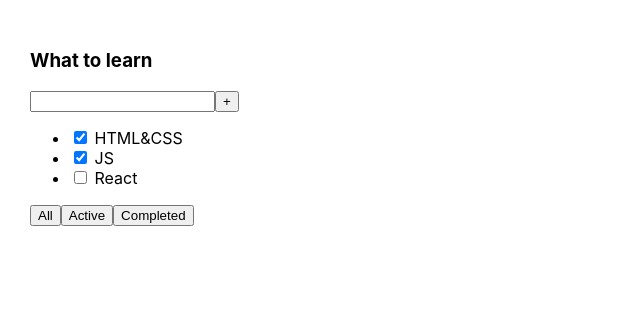
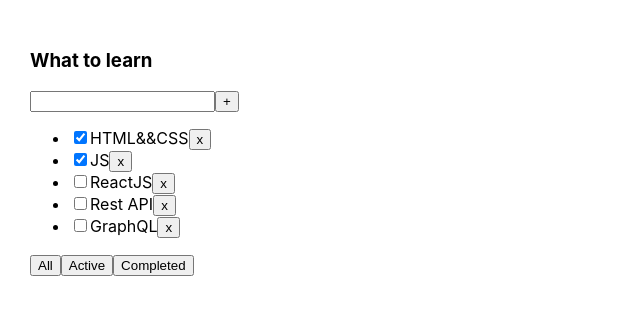
Before and after one commit to AlexYakovenko2001/todolist-by-dimich, a React (Create React App) app: page / in a window 1280 px wide. Shown: the top 314 px of the page, without its empty margins (0-640 px from the left). Built offline with nearby package versions, Linux system fonts and the light colour scheme.

Commit message:
adding functionality to buttons

```diff
--- a/src/App.tsx
+++ b/src/App.tsx
@@ -1,26 +1,43 @@
-import React from 'react';
+import React, {useState} from 'react';
 import './App.css';
+import {Todolist} from './Todolist';
+
+export type FilterType = 'all' | 'active' | 'completed'
 
 function App() {
+
+    const [tasks, setTasks] = useState([{id: 1, title: 'HTML&&CSS', isDone: true},
+        {id: 2, title: 'JS', isDone: true},
+        {id: 3, title: 'ReactJS', isDone: false},
+        {id: 4, title: 'Rest API', isDone: false},
+        {id: 5, title: 'GraphQL', isDone: false}])
+
+    const [filter, setFilter] = useState<FilterType>('all')
+
+    const removeTask = (id:number) => {
+        let newTasksList = tasks.filter(t => t.id !== id)
+        setTasks(newTasksList)
+    }
+
+    let filtredTasks = tasks
+    if (filter === 'active') {
+        filtredTasks = tasks.filter(t => t.isDone !== true)
+    }
+    if (filter === 'completed') {
+        filtredTasks = tasks.filter(t => t.isDone !== false)
+    }
+
+    const changeTaskList = (value: FilterType) => {
+        setFilter(value)
+    }
+
     return (
         <div className="App">
-            <div>
-                <h3>What to learn</h3>
-                <div>
-                    <input/>
-                    <button>+</button>
-                </div>
-                <ul>
-                    <li><input type="checkbox" checked={true}/> <span>HTML&CSS</span></li>
-                    <li><input type="checkbox" checked={true}/> <span>JS</span></li>
-                    <li><input type="checkbox" checked={false}/> <span>React</span></li>
-                </ul>
-                <div>
-                    <button>All</button>
-                    <button>Active</button>
-                    <button>Completed</button>
-                </div>
-            </div>
+            <Todolist
+                tasks={filtredTasks}
+                title={'What to learn'}
+                removeTask={removeTask}
+                changeTaskList={changeTaskList}/>
         </div>
     );
 }
--- /dev/null
+++ b/src/Todolist.tsx
@@ -0,0 +1,43 @@
+import React from 'react';
+import {FilterType} from './App';
+
+type TasksType = {
+    id: number
+    title: string
+    isDone: boolean
+}
+
+type TodolistPropsType = {
+    title: string
+    tasks: Array<TasksType>
+    removeTask: (id: number) => void
+    changeTaskList : (value : FilterType) => void
+}
+
+export const Todolist = (props: TodolistPropsType) => {
+    return (
+        <div>
+            <h3>{props.title}</h3>
+            <div>
+                <input/>
+                <button>+</button>
+            </div>
+            <ul>
+                {props.tasks.map((t) => {
+                    return (
+                        <li key={t.id}>
+                            <input type="checkbox" checked={t.isDone}/>
+                            <span>{t.title}</span>
+                            <button onClick={() => {props.removeTask(t.id)}}>x</button>
+                        </li>
+                    )
+                })}
+            </ul>
+            <div>
+                <button onClick={()=>{props.changeTaskList('all')}}>All</button>
+                <button onClick={()=>{props.changeTaskList('active')}}>Active</button>
+                <button onClick={()=>{props.changeTaskList('completed')}}>Completed</button>
+            </div>
+        </div>
+    )
+}
```
